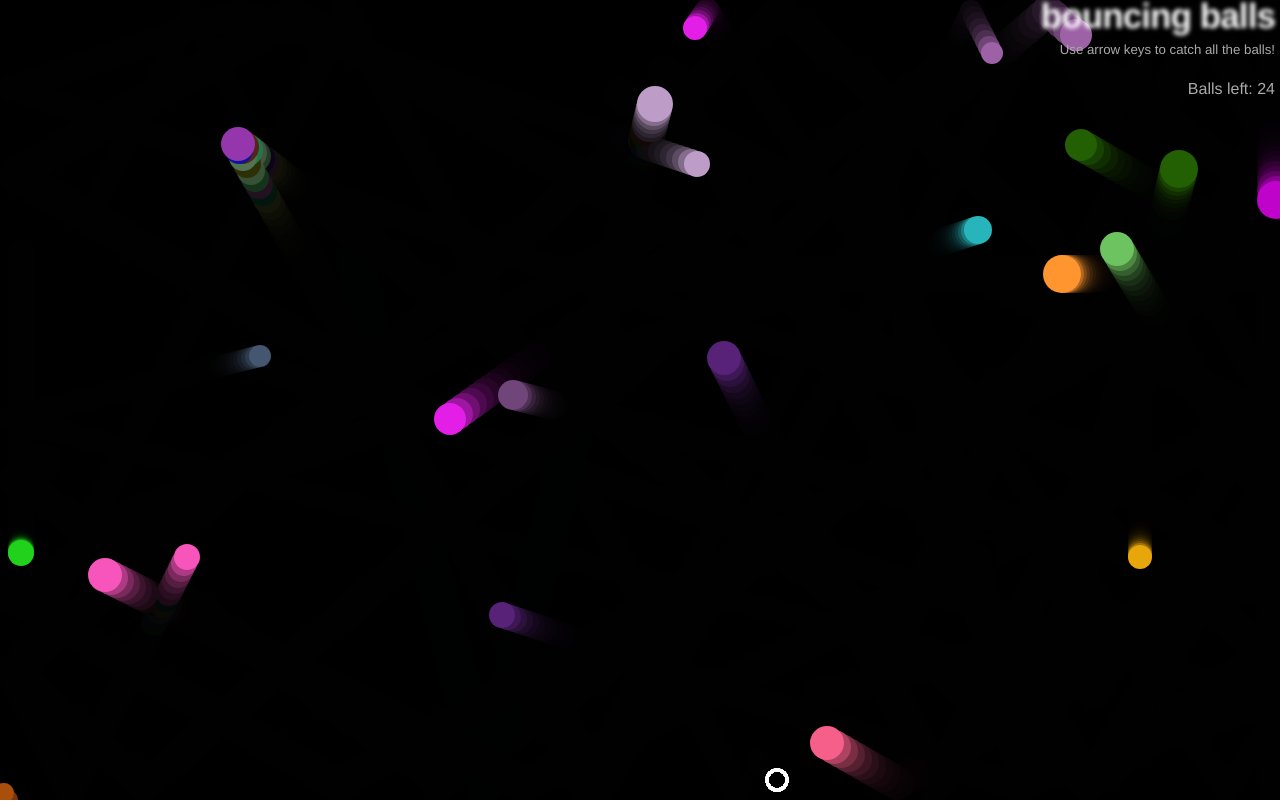
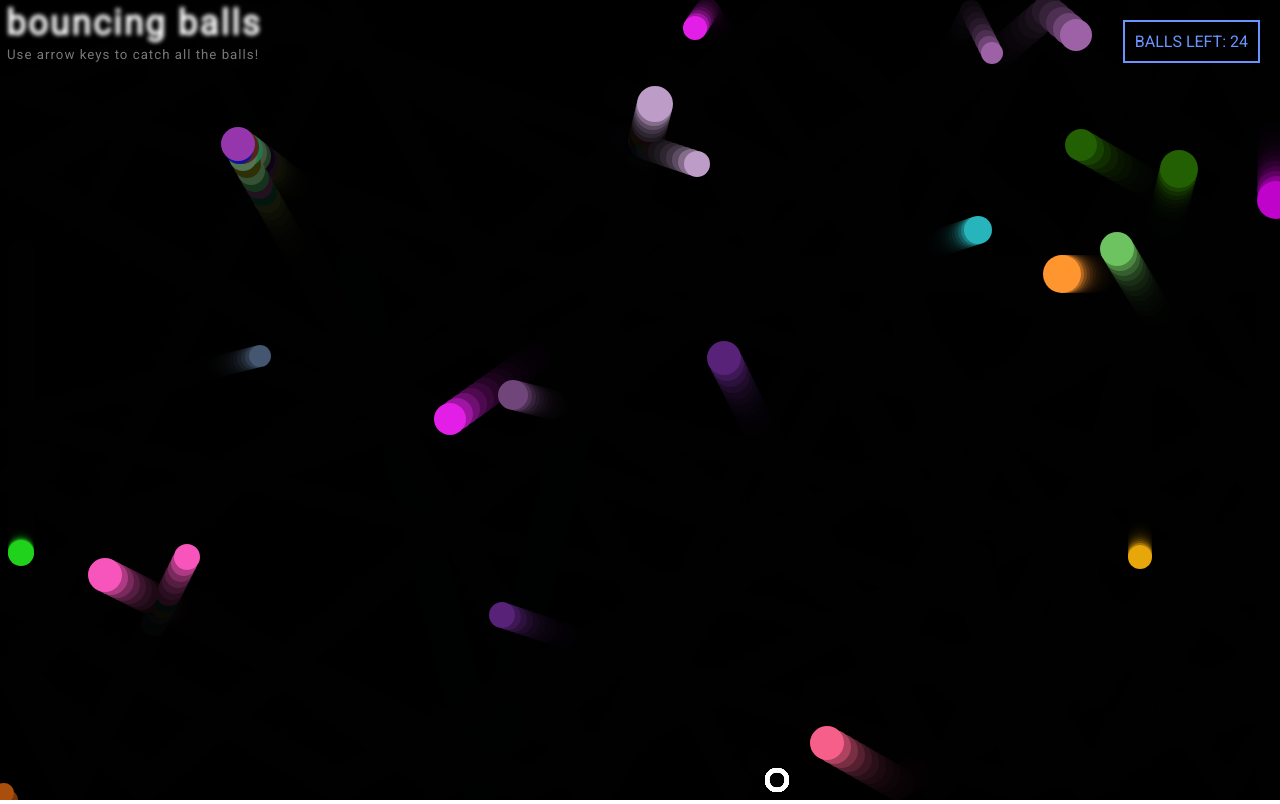
Before and after one commit to goformarty/bouncing-balls, a plain HTML site: page index.html in a window 1280 px wide. Drawn offline with Linux system fonts and the light colour scheme.

Commit message:
readme updated, comments in script added

```diff
--- a/main.js
+++ b/main.js
@@ -1,29 +1,26 @@
-// define variable for ball count paragraph
+// define variable for the ball count paragraph
 
 var para = document.querySelector('p');
 var count = 0;
 
-// user instructions
+// add user instructions
 var instructions = document.querySelector('h5');
 instructions.textContent = 'Use arrow keys to catch all the balls!';
 
-// setup canvas
-
+// setup canvas to equal the width and height of the browser viewport
 var canvas = document.querySelector('canvas');
 var ctx = canvas.getContext('2d');
 
 var width = canvas.width = window.innerWidth;
 var height = canvas.height = window.innerHeight;
 
-// function to generate random number
-
+// function to generate random number - will be used for colour and velocity
 function random(min,max) {
 	var num = Math.floor(Math.random()*(max-min)) + min;
 	return num;
 }
 
-// define Shape() constructor to generate balls
-
+// define Shape() constructor to generate balls;
 function Shape() {
 	// x and y coordinates for initial ball position
 	this.x = random(0, width);
@@ -39,7 +36,6 @@ function Shape() {
 }
 
 // define Ball() contructor inheriting from Shape() constructor
-
 function Ball(x, y, velX, velY, exist) {
 	Shape.call(this, x, y, velX, velY, exist);
 	// random color to start with
@@ -52,9 +48,7 @@ Ball.prototype = Object.create(Shape.prototype);
 Ball.prototype.constructor = Ball;
 
 // define Ball() methods:
-
 // method to draw the ball
-
 Ball.prototype.draw = function() {
 	ctx.beginPath();
 	ctx.fillStyle = this.color;
@@ -63,8 +57,7 @@ Ball.prototype.draw = function() {
 	ctx.fill();
 };
 
-//  method to upade ball's position - to start moving the ball
-
+//  method to update ball's position - to start moving the ball
 Ball.prototype.update = function() {
 	if ((this.x + this.size) >= width) {
 		this.velX = -(this.velX);
@@ -93,7 +86,7 @@ Ball.prototype.collisionDetect = function() {
 			var dx = this.x - balls[j].x;
 			var dy = this.y - balls[j].y;
 			var distance = Math.sqrt(dx * dx + dy * dy);
-
+			// after collision update ball to defferent colour
 			if (distance < this.size + balls[j].size) {
 				balls[j].color = this.color = 'rgb(' + random(0, 255) + ',' + random(0, 255) + ',' + random(0, 255) +')';
 			}
@@ -123,7 +116,7 @@ EvilCircle.prototype.draw = function() {
 	// arc() method to trace an arc shape on the paper
 	ctx.arc(this.x, this.y, this.size, 0, 2 * Math.PI);
 	ctx.stroke();
-	ctx.lineWidth = 3;
+	ctx.lineWidth = 4;
 };
 
 // EvilCircle() method to prevent circle from going off the screen
@@ -150,18 +143,22 @@ EvilCircle.prototype.setControls = function() {
 	var _this = this;
 	window.onkeydown = function(e) {
 		if (e.keyCode === 37) {
+			// left arrow key
 			_this.x -= _this.velX;
 		} else if (e.keyCode === 39) {
+			// right arrow key
 			_this.x += _this.velX;
 		} else if (e.keyCode === 38) {
+			// up arrow key
 			_this.y -= _this.velY;
 		} else if (e.keyCode === 40) {
+			// down arrow key
 			_this.y += _this.velY;
 		}
 	};
 };
 
-// EvilCircle() method to
+// EvilCircle() method to eat the ball
 EvilCircle.prototype.collisionDetect = function() {
 	for(var j=0; j< balls.length; j++) {
 		// check if the being checked ball has not been eaten already by the evil circle
@@ -183,8 +180,7 @@ EvilCircle.prototype.collisionDetect = function() {
 // define an empty array to store all 25 ball instances
 var balls = [];
 
-// define loop that keeps drawing the scene constantly:
-
+// Define loop that keeps drawing the scene constantly:
 // define EvilCircle object instance and allow user to move it
 var evilCircle = new EvilCircle();
 evilCircle.setControls();
@@ -193,7 +189,7 @@ evilCircle.setControls();
 // define loop function to animate the ball
 
 function loop()	{
-	// set the canvas fill color to sem-transparent black
+	// set the canvas fill color to semi-transparent black
 	// this covers up the previous frame's drawing before the next one is drawn
 	// without this, there will be long snakes instead of moving balls
 	// semi-transparent fill will allow a few previous frames to shine through,
--- a/style.css
+++ b/style.css
@@ -1,9 +1,11 @@
+@import url('https://fonts.googleapis.com/css?family=Roboto');
+
 html, body {
   margin: 0;
 }
 
 html {
-  font-family: 'Helvetica Neue', Helvetica, Arial, sans-serif;
+  font-family: 'Roboto', sans-serif;
   height: 100%;
 }
 
@@ -14,11 +16,11 @@ body {
 
 h1 {
   font-size: 2.2rem;
-  letter-spacing: -1px;
+  letter-spacing: 2px;
   position: absolute;
   margin: 0;
-  top: -4px;
-  right: 5px;
+  top: 2px;
+  left: 6px;
 
   color: transparent;
   text-shadow: 0 0 4px white;
@@ -26,17 +28,23 @@ h1 {
 
 h5 {
 	font-weight: normal;
+  letter-spacing: 1px;
 	position: absolute;
-	top: 20px;
-	right: 5px;
+	top: 25px;
+	left: 7px;
 
 	color: #aaa;
+  opacity: 0.7;
 }
 
 p {
   position: absolute;
   margin: 0;
-  top: 80px;
-  right: 5px;
-  color: #aaa;
+  top: 20px;
+  right: 20px;
+  color: #6a95ff;
+
+  border: 2px solid #6a95ff;
+  padding: 10px;
+  text-transform: uppercase;
 }
```
Also changed, not shown: index.html (+0 -1 lines), 1 other file.
